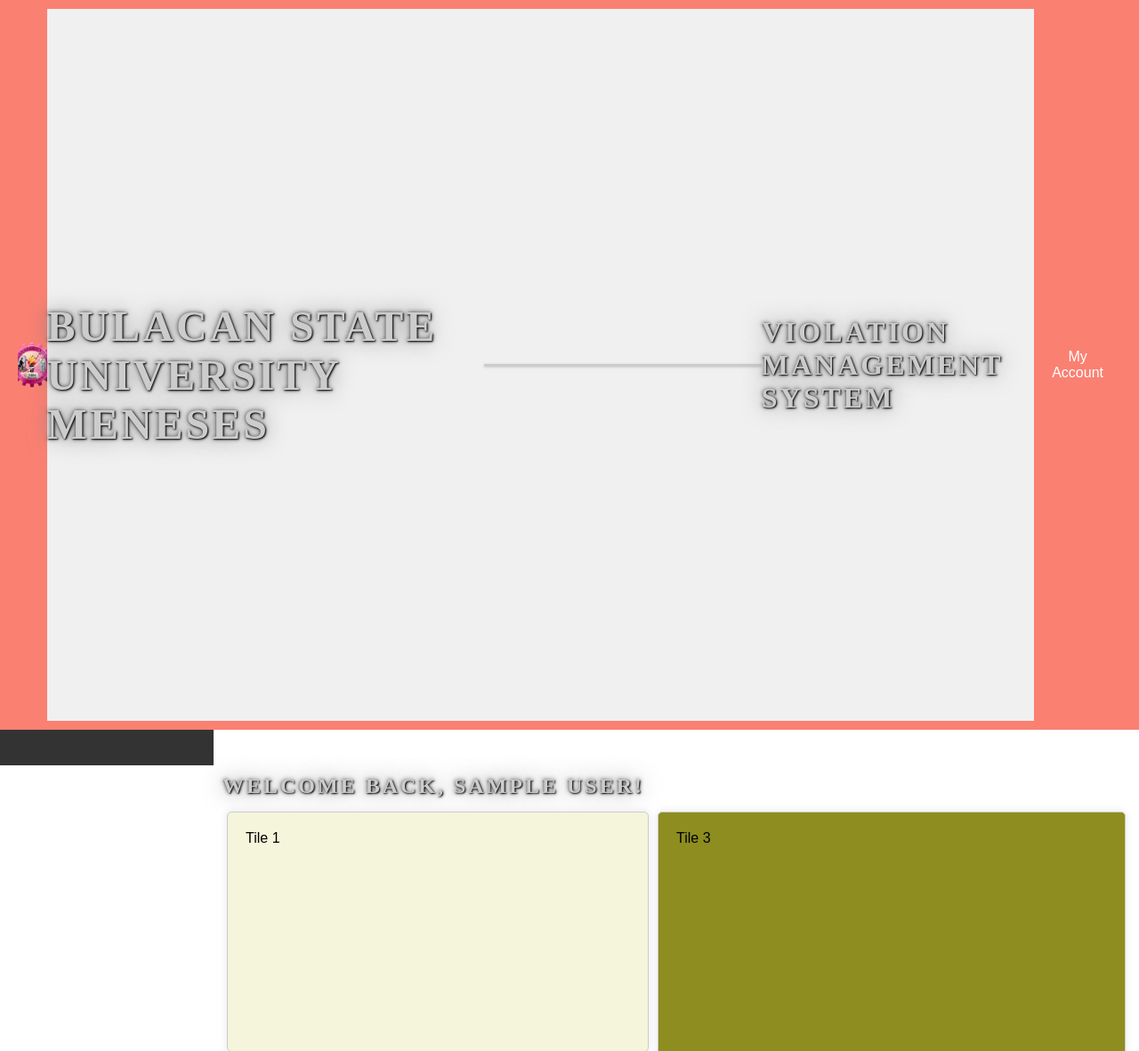
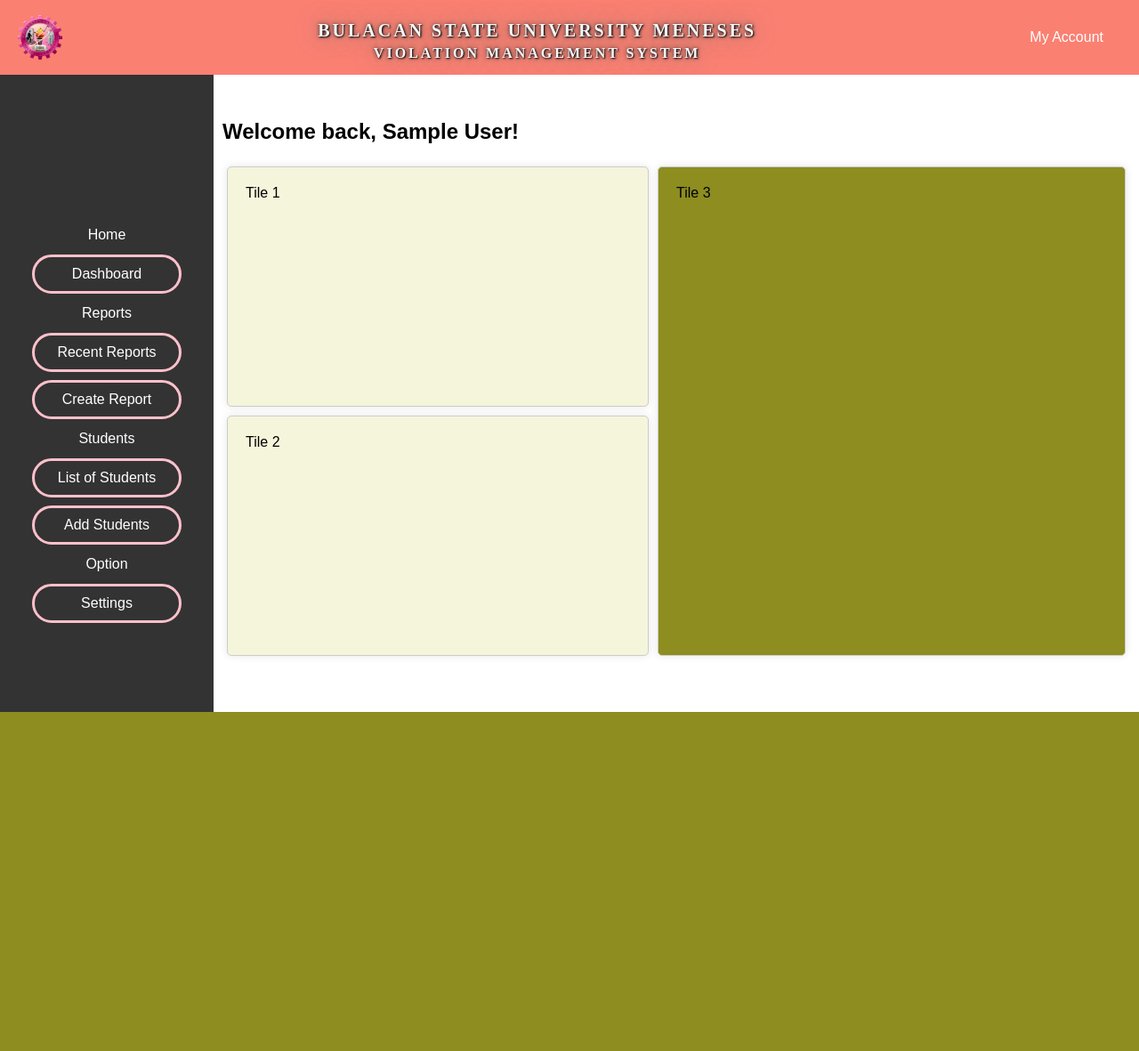
Before and after one commit to doksii/BulSUVMS, a PHP site: page /dashboard.php in a window 1280 px wide. Shown: the top 1181 px of the page at 89% size. After the commit the page ends 800 px from the top, so only its background shows below. Run offline with PHP 8.4, Linux system fonts and the light colour scheme; the visitor is signed in with stand-in values (Sample User, id 1).

Commit message:
header update

```diff
--- a/assets/css/MainStyle.css
+++ b/assets/css/MainStyle.css
@@ -2,7 +2,11 @@
 /* * {
     outline: red dotted 2px;
   } */
-
+/* * {
+    margin: 0;
+    padding: 0;
+    box-sizing: border-box;
+} */
 body {
     font-family: Arial, sans-serif;
     margin: 0;
@@ -49,36 +53,33 @@ th {
 }
 
 .company-name {
-    background-color: #f0f0f0;
+    /* background-color: #f0f0f0; */
     font-family: 'Arial', sans-serif;
     display: flex;
     justify-content: center;
     align-items: center;
-    height: 100vh;
+    height: 90%;
 }
-.company-name h1, h2 {
-    color: #ccc;
+.company-name-container {
+    text-align: center;
+}
+.company-name1, .company-name2 {
+    color: #f8f8f8;
     font-family: 'Times New Roman', Times, serif;
     letter-spacing: 3px;
     text-transform: uppercase;
-    margin-bottom: 10px;
+    margin-bottom: 5px;
     text-shadow:
         1px 1px 2px #000,
         0 0 25px #777,
         0 0 5px #333;
 }
-.company-name h1 {
-    font-size: 3rem;
+.company-name1 {
+    font-size: 1.25rem;
 }
-.company-name h2 {
-    font-size: 2rem;
-    margin-top: 10px;
-}
-.line {
-    border-top: 2px solid #ccc;
-    margin: 10px auto;
-    width: 60%;
-    box-shadow: 0 1px 3px rgba(0, 0, 0, 0.3);
+.company-name2 {
+    font-size: 1rem;
+    margin-top: 5px;
 }
 .dropdown {
     position: relative;
--- a/dashboard.php
+++ b/dashboard.php
@@ -28,9 +28,10 @@ if ($_SESSION['role'] !== 'admin') {
             <img src="assets\img\BMCLogo.png" alt="Company Logo" class="logo">
         </div>
         <div class="company-name">
-        <h1>BULACAN STATE UNIVERSITY MENESES</h1>
-        <div class="line"></div>
-        <h2>VIOLATION MANAGEMENT SYSTEM</h2>
+            <div class="company-name-container">
+                <h1 class="company-name1">BULACAN STATE UNIVERSITY MENESES</h1>
+                <h2 class="company-name2">VIOLATION MANAGEMENT SYSTEM</h2>
+            </div>
         </div>
         <div class="dropdown">
             <button class="dropbtn">My Account</button>
```
Also changed, not shown: tester.html (added, +65 -0 lines).
